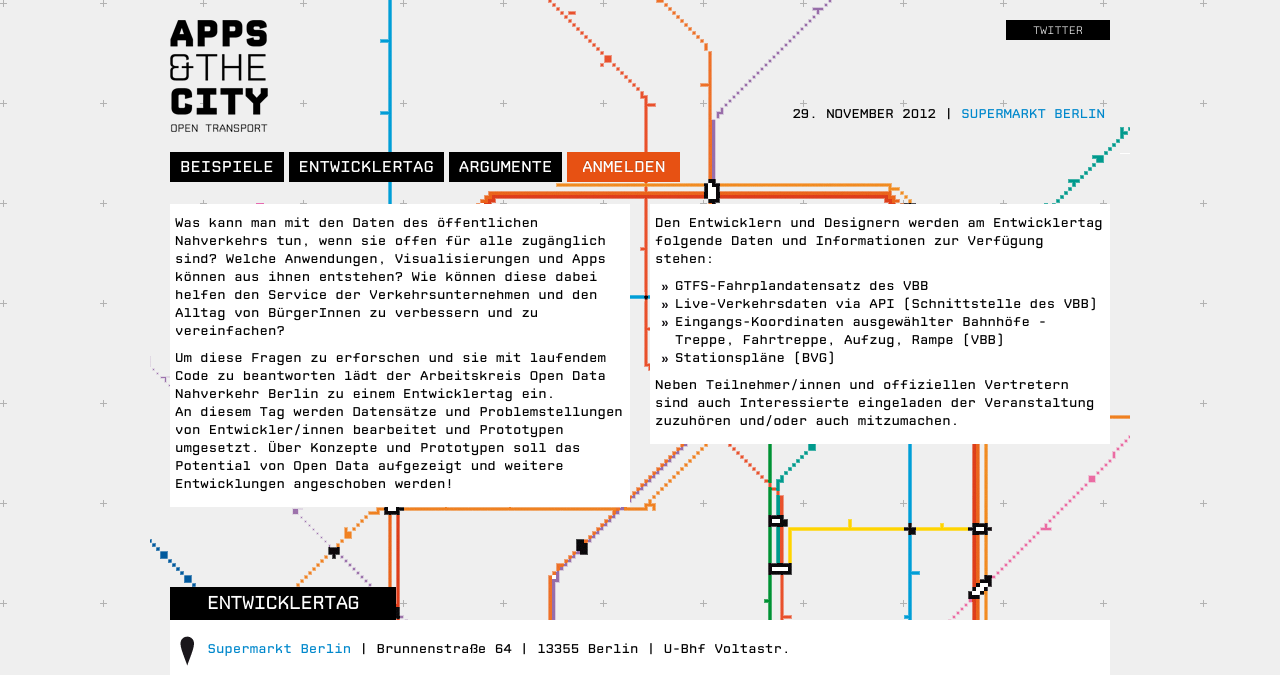
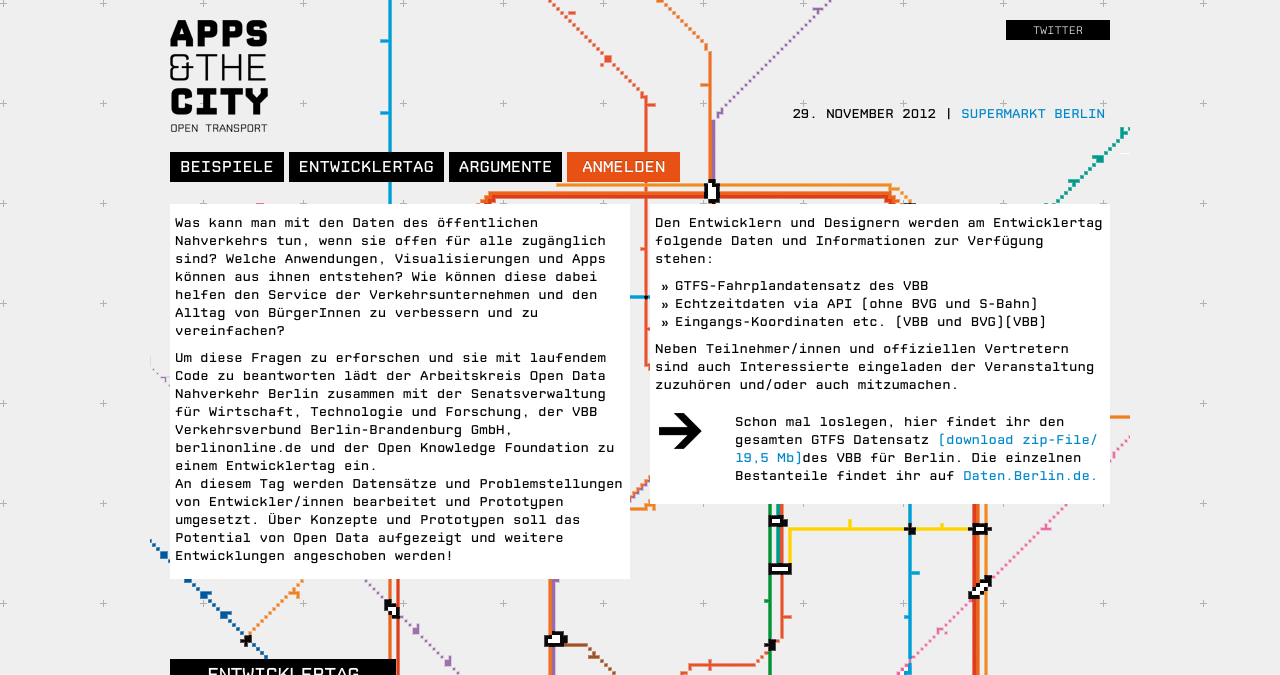
Before and after one commit to okfde/berlin.appsandthecity, a Jekyll site: the page built from index.html, in a window 1280 px wide and 900 px high, cut to the strip 0-675 px from the top of the window. Built offline with Jekyll 4.4.1, drawn with Linux system fonts in a browser that asks for light colours; nearby versions of some CDN libraries; Markdown is read by kramdown in place of the engine named in the settings; some of the changed text lies outside the part shown.

Commit message:
setze pfeil absatz online

```diff
--- a/index.html
+++ b/index.html
@@ -6,31 +6,30 @@ title: Willkommen
 <div class="row border-row" id="ueber-uns">
   <div class="span6">
     <p>Was kann man mit den Daten des öffentlichen Nahverkehrs tun, wenn sie offen für alle zugänglich sind? Welche Anwendungen, Visualisierungen und Apps können aus ihnen entstehen?  Wie können diese dabei helfen den Service der Verkehrsunternehmen und den Alltag von BürgerInnen zu verbessern und zu vereinfachen?</p>
-    <p>Um diese Fragen zu erforschen und sie mit laufendem Code zu beantworten lädt der Arbeitskreis Open Data Nahverkehr Berlin zu einem Entwicklertag ein. <br />
+    <p>Um diese Fragen zu erforschen und sie mit laufendem Code zu beantworten lädt der Arbeitskreis Open Data Nahverkehr Berlin zusammen mit der Senatsverwaltung für Wirtschaft, Technologie und Forschung, der VBB Verkehrsverbund Berlin-Brandenburg GmbH, berlinonline.de und der Open Knowledge Foundation zu einem Entwicklertag ein. <br />
 An diesem Tag werden Datensätze und Problemstellungen von Entwickler/innen bearbeitet und Prototypen umgesetzt. Über Konzepte und Prototypen soll das Potential von Open Data aufgezeigt und weitere Entwicklungen angeschoben werden!</p>
   </div>
   <div class="span6">
     <p>Den Entwicklern und Designern werden am Entwicklertag folgende Daten und Informationen zur Verfügung stehen:</p>
     <ul>
       <li>GTFS-Fahrplandatensatz des VBB</li>
-      <li>Live-Verkehrsdaten via API (Schnittstelle des VBB)</li>
-      <li>Eingangs-Koordinaten ausgewählter Bahnhöfe - Treppe, Fahrtreppe, Aufzug, Rampe (VBB)</li>
-      <li>Stationspläne (BVG)</li>
+      <li>Echtzeitdaten via API (ohne BVG und S-Bahn)</li>
+      <li>Eingangs-Koordinaten etc. (VBB und BVG)(VBB)</li>
     </ul>
     <p>Neben Teilnehmer/innen und offiziellen Vertretern sind auch Interessierte eingeladen der Veranstaltung zuzuhören und/oder auch mitzumachen.</p>
 
-    <!--
+
     <div class="row">
       <div class="span1" style="text-align:center">
         <img src="img/pfeil.png" alt="Pfeil">
       </div>
       <div class="span5">
         <p>
-          Schon mal loslegen, hier findet ihr einen <a href="http://daten.berlin.de">GTFS Datensatz für das VBB Gebiet Berlin Stadt</a>.
+          Schon mal loslegen, hier findet ihr den gesamten GTFS Datensatz <a href="http://www.datenfragen.de/openvbb/GTF_VBB_BVG_20110530.zip">(download zip-File/ 19,5 Mb)</a>des VBB für Berlin. Die einzelnen Bestanteile findet ihr auf <a href="http://daten.berlin.de/">Daten.Berlin.de.
         </p>
       </div>
     </div>
-    -->
+
   </div>
 </div>
 <section>
```
Also changed, not shown: other parts of index.html (+1 -1 lines).
